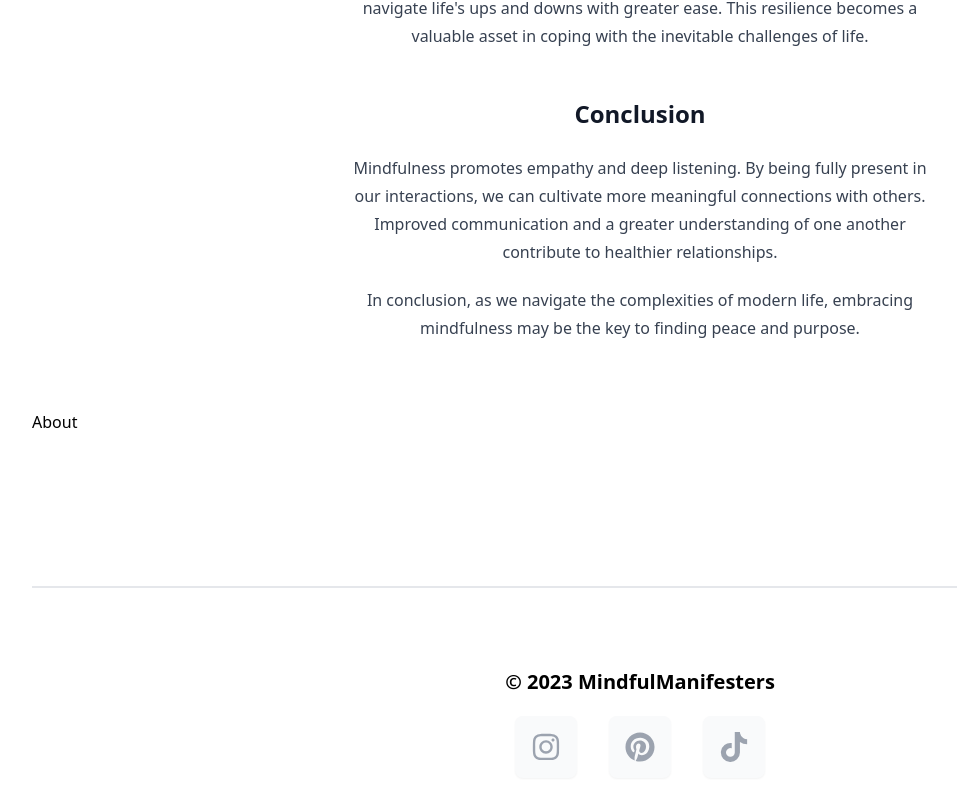
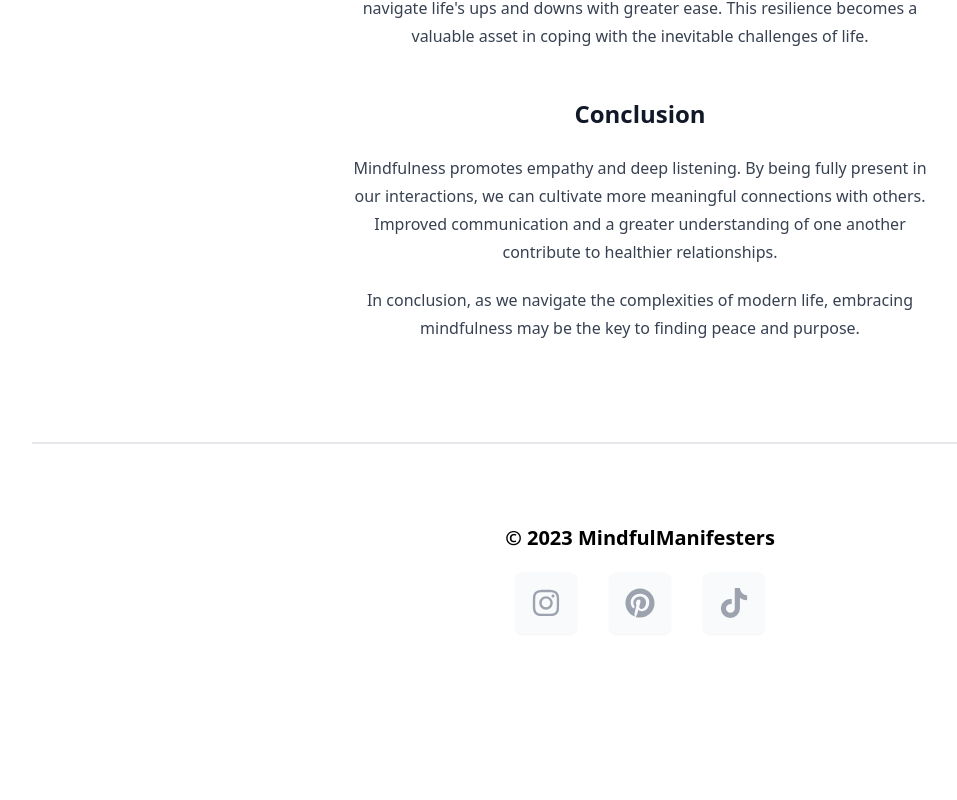
Before and after one commit to tshepo-ncube/nontanda, a Next.js app: page /posts/power-of-mindful-thinking in a window 1280 px wide. Shown: the part 2026-2826 px from the top of the page, without its empty margins (0-957 px from the left). After the commit the page ends 2804 px from the top, so only its background shows below. Built offline with nearby package versions, Linux system fonts and the light colour scheme.

Commit message:
removed the About in blog, cleaned up blog

```diff
--- a/app/posts/[slug]/page.tsx
+++ b/app/posts/[slug]/page.tsx
@@ -36,11 +36,6 @@ const PostPage = (props: any) => {
         </div>
 
 
-
-      <About/>
-      <br/>
-      <br/>
-      <br/>
     </div>
   );
 };
```
